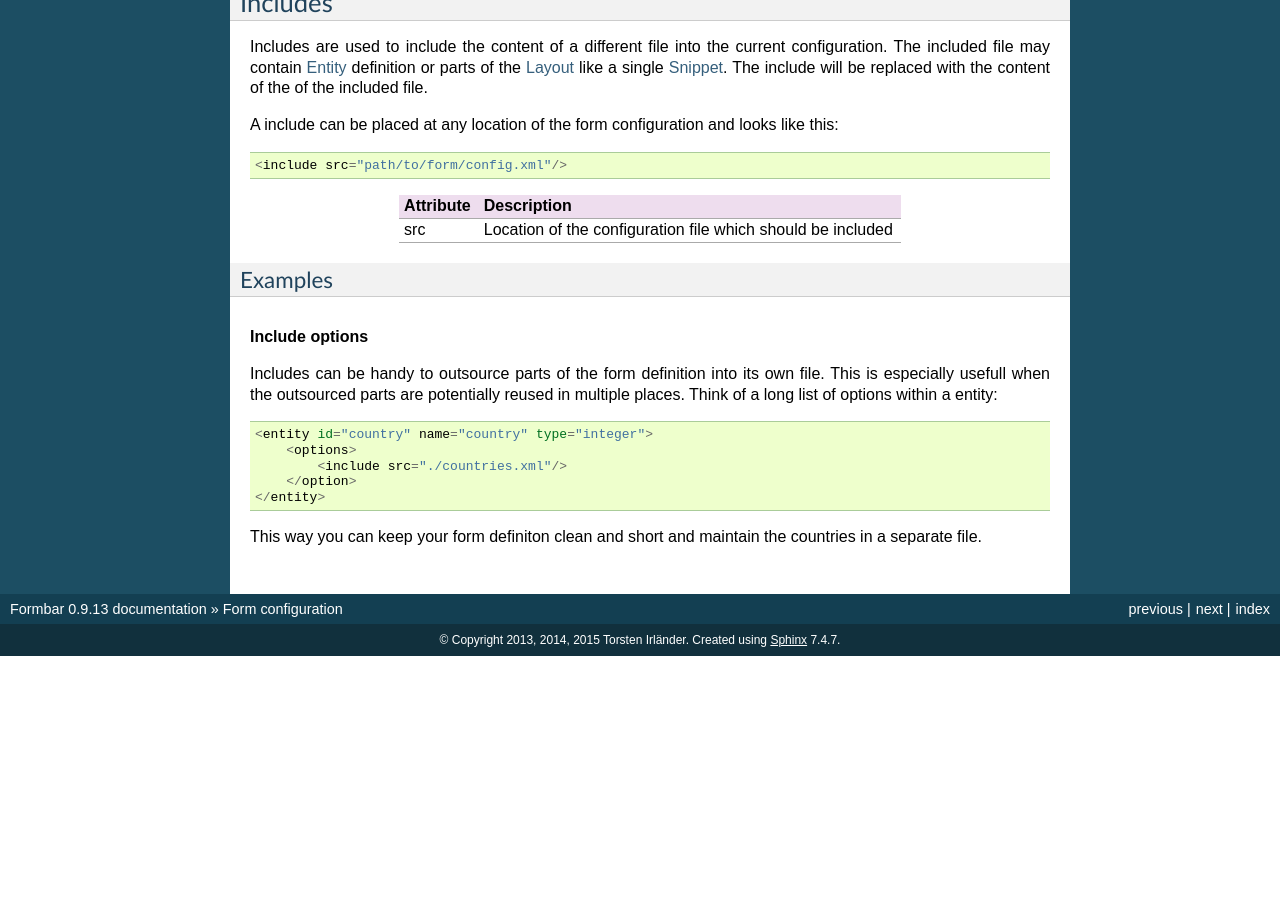
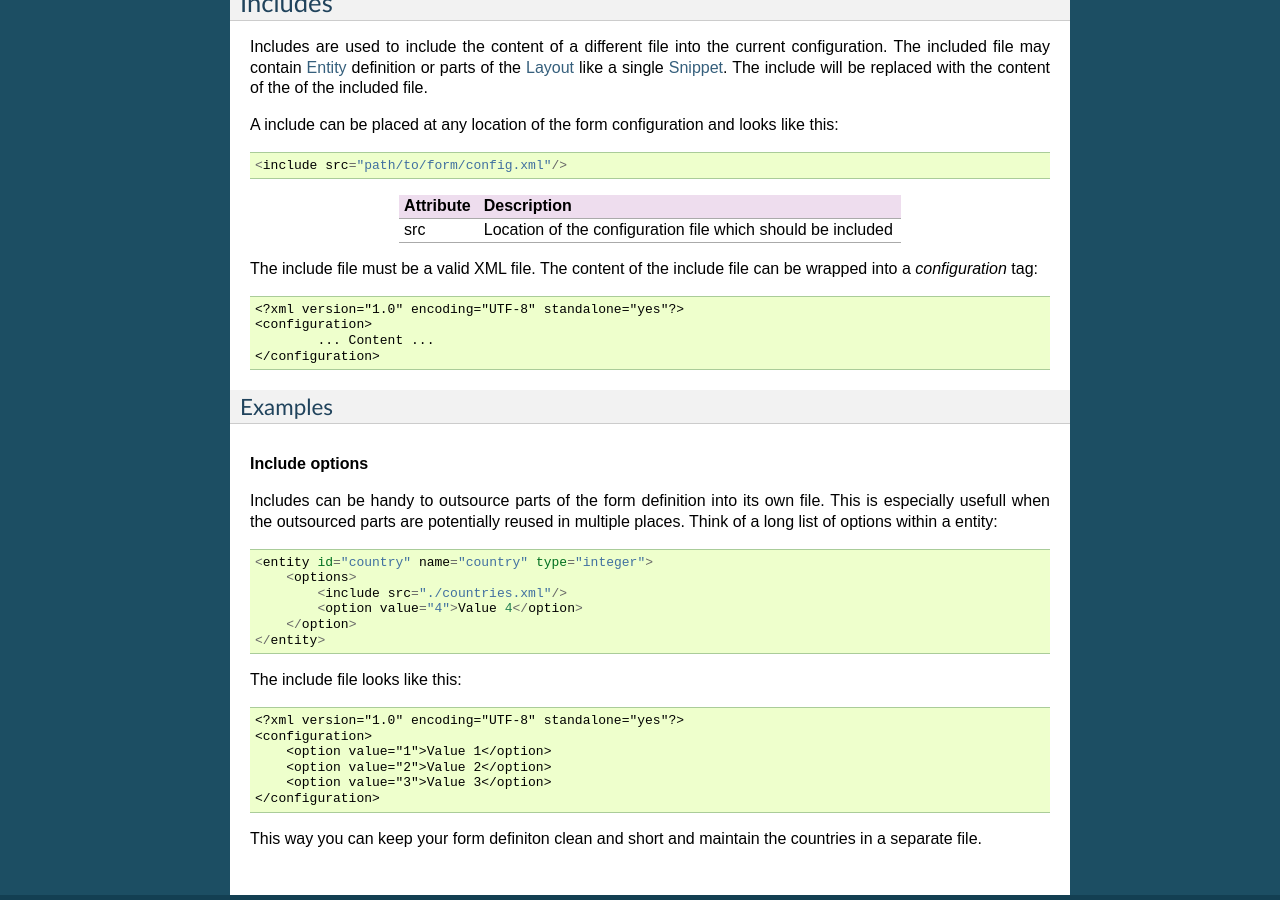
Before and after one commit to ringo-framework/formbar, a Sphinx documentation site: the page built from docs/source/config.rst, in a window 1280 px wide and 900 px high, scrolled down 12129 px. Built offline with Sphinx 7.4.7, drawn with Linux system fonts in a browser that asks for light colours; formulas are drawn with MathJax 3; before the commit the page ends 12785 px from its top, so only the background shows below that.

Commit message:
Added more details on the include feature in the documentation.

```diff
--- a/docs/source/config.rst
+++ b/docs/source/config.rst
@@ -778,6 +778,15 @@ Attribute   Description
 src         Location of the configuration file which should be included
 =========   ===========
 
+The include file must be a valid XML file. The content of the include file can
+be wrapped into a `configuration` tag::
+
+        <?xml version="1.0" encoding="UTF-8" standalone="yes"?>
+        <configuration>
+                ... Content ...
+        </configuration>
+
+
 Examples
 --------
 
@@ -789,8 +798,18 @@ reused in multiple places. Think of a long list of options within a entity::
         <entity id="country" name="country" type="integer">
             <options>
                 <include src="./countries.xml"/>
+                <option value="4">Value 4</option>
             </option>
         </entity>
 
+The include file looks like this::
+
+        <?xml version="1.0" encoding="UTF-8" standalone="yes"?>
+        <configuration>
+            <option value="1">Value 1</option>
+            <option value="2">Value 2</option>
+            <option value="3">Value 3</option>
+        </configuration>
+
 This way you can keep your form definiton clean and short and maintain the
 countries in a separate file.
```
